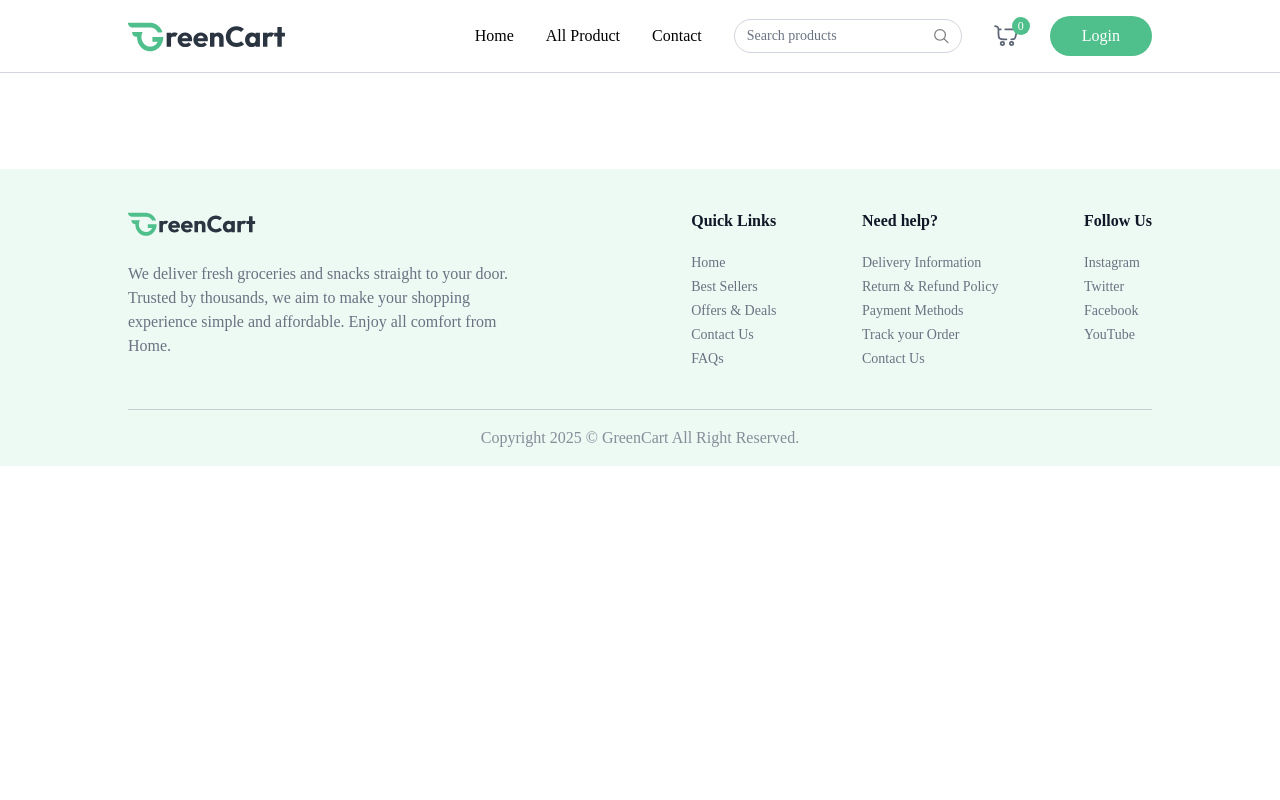
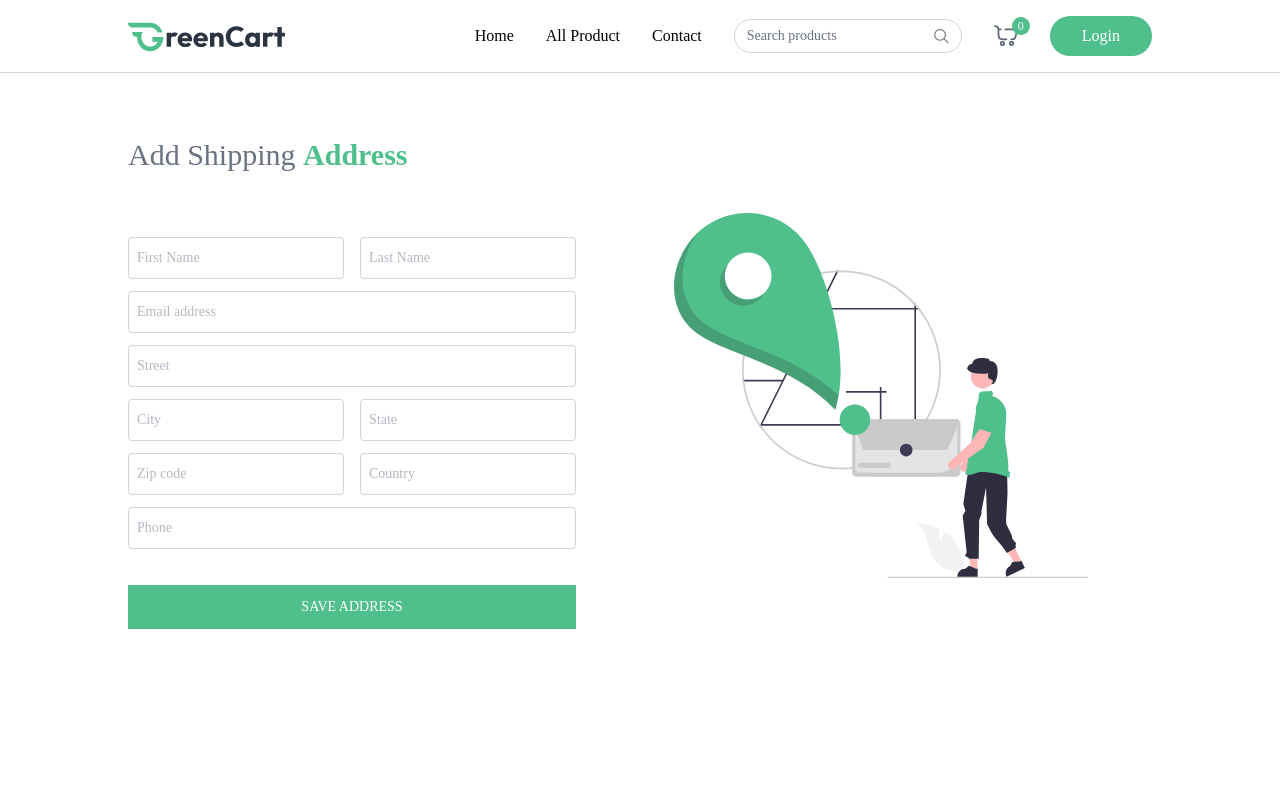
Before and after one commit to fatima-n09/GreenCart, a React (Vite) app: page /add-address in a window 1280 px wide. Shown: the top 800 px of the page. Built offline with nearby package versions, Linux system fonts and the light colour scheme.

Commit message:
add address page

```diff
--- a/src/App.jsx
+++ b/src/App.jsx
@@ -9,6 +9,7 @@
 import ProductCategory from './pages/ProductCategory'
 import ProductDetails from './pages/ProductDetails'
 import Cart from './pages/Cart'
+import AddAddress from './pages/AddAddress'
 const App = () => {
   const isSellerPath = useLocation().pathname.includes('seller')
   const{showUserLogin} = useAppContext();
@@ -24,6 +25,8 @@
           <Route path='/products/:category' element={<ProductCategory/>}/>
           <Route path='/products/:category/:id' element={<ProductDetails/>}/>
           <Route path='/cart' element={<Cart/>}/>
+          <Route path='/add-address' element={<AddAddress/>}/>
+
         </Routes>
       </div>
       {!isSellerPath && <Footer/>}
--- a/src/pages/AddAddress.jsx
+++ b/src/pages/AddAddress.jsx
@@ -1,14 +1,133 @@
-import React from 'react'
+import React, { useState } from "react";
+import { assets } from "../assets/assets";
 //input field component
-const inputField = (() =>{
-    <input type="text" />
-})
+const InputField = ({ type, placeholder, name, handleChange, address }) => (
+  <input
+    className="w-full px-2 py-2.5 border border-gray-500/30 rounded outline-none text-gray-500 focus:border-primary transition "
+    type={type}
+    placeholder={placeholder}
+    onChange={handleChange}
+    name={name}
+    value={address[name]}
+    required
+  />
+);
 const AddAddress = () => {
+  const [address, setAddress] = useState({
+    firstName: "",
+    lastName: "",
+    email: "",
+    street: "",
+    state: "",
+    zipcode: "",
+    country: "",
+    phone: "",
+  });
+
+  const handleChange = (e) => {
+    const { name, value } = e.target;
+    setAddress((prevAddress) => ({
+      ...prevAddress,
+      [name]: value,
+    }));
+  };
+
+  const onSubmitHandler = async () => {
+    e.preventDefault();
+  };
+
   return (
-    <div className='mt-16 pb-16'>
-        <p className='text-2xl md:text-3x; text-gray=500'>Add Shipping <span className='font-semibold text-primary'>Address</span></p>
+    <div className="mt-16 pb-16">
+      <p className="text-2xl md:text-3xl text-gray-500">
+        Add Shipping <span className="font-semibold text-primary">Address</span>
+      </p>
+      <div className="flex flex-col-reverse md:flex-row justify-between mt-10 ">
+        <div className="flex-1 max-w-md">
+          <form onSubmit={onSubmitHandler} className="space-y-3 mt-6 text-sm">
+            <div className="grid grid-cols-2 gap-4">
+              <InputField
+                handleChange={handleChange}
+                address={address}
+                name="firstName"
+                type="text"
+                placeholder="First Name"
+              />
+              <InputField
+                handleChange={handleChange}
+                address={address}
+                name="lastName"
+                type="text"
+                placeholder="Last Name"
+              />
+            </div>
+              <InputField
+                handleChange={handleChange}
+                address={address}
+                name="email"
+                type="email"
+                placeholder="Email address"
+              />
+              <InputField
+                handleChange={handleChange}
+                address={address}
+                name="street"
+                type="text"
+                placeholder="Street"
+              />
+              <div className="grid grid-cols-2 gap-4">
+                <InputField
+                  handleChange={handleChange}
+                  address={address}
+                  name="city"
+                  type="text"
+                  placeholder="City"
+                />
+                <InputField
+                  handleChange={handleChange}
+                  address={address}
+                  name="state"
+                  type="text"
+                  placeholder="State"
+                />
+              </div>
+              <div className="grid grid-cols-2 gap-4">
+                <InputField
+                  handleChange={handleChange}
+                  address={address}
+                  name="zpicode"
+                  type="number"
+                  placeholder="Zip code"
+                />
+                <InputField
+                  handleChange={handleChange}
+                  address={address}
+                  name="country"
+                  type="text"
+                  placeholder="Country"
+                />
+              </div>
+              <InputField
+                handleChange={handleChange}
+                address={address}
+                name="phone"
+                type="text"
+                placeholder="Phone"
+              />
+
+              <button className="w-full mt-6 bg-primary text-white py-3 hover:bg-primary-dull transition cursor-pointer uppercase">
+                Save Address
+              </button>
+
+          </form>
+        </div>
+        <img
+          className="md:mr-16 mb-16 md:mt-0"
+          src={assets.add_address_iamge}
+          alt="add address "
+        />
+      </div>
     </div>
-  )
-}
+  );
+};
 
-export default AddAddress
+export default AddAddress;
```
